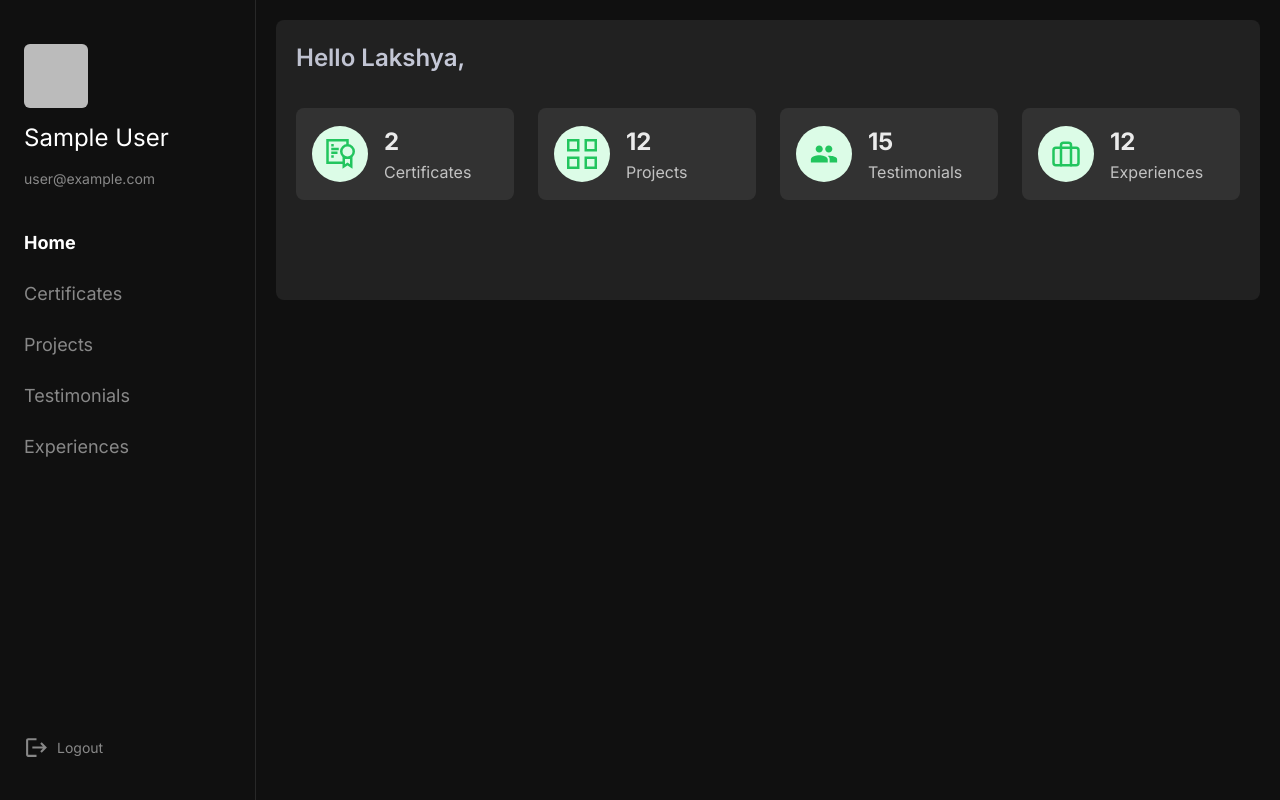
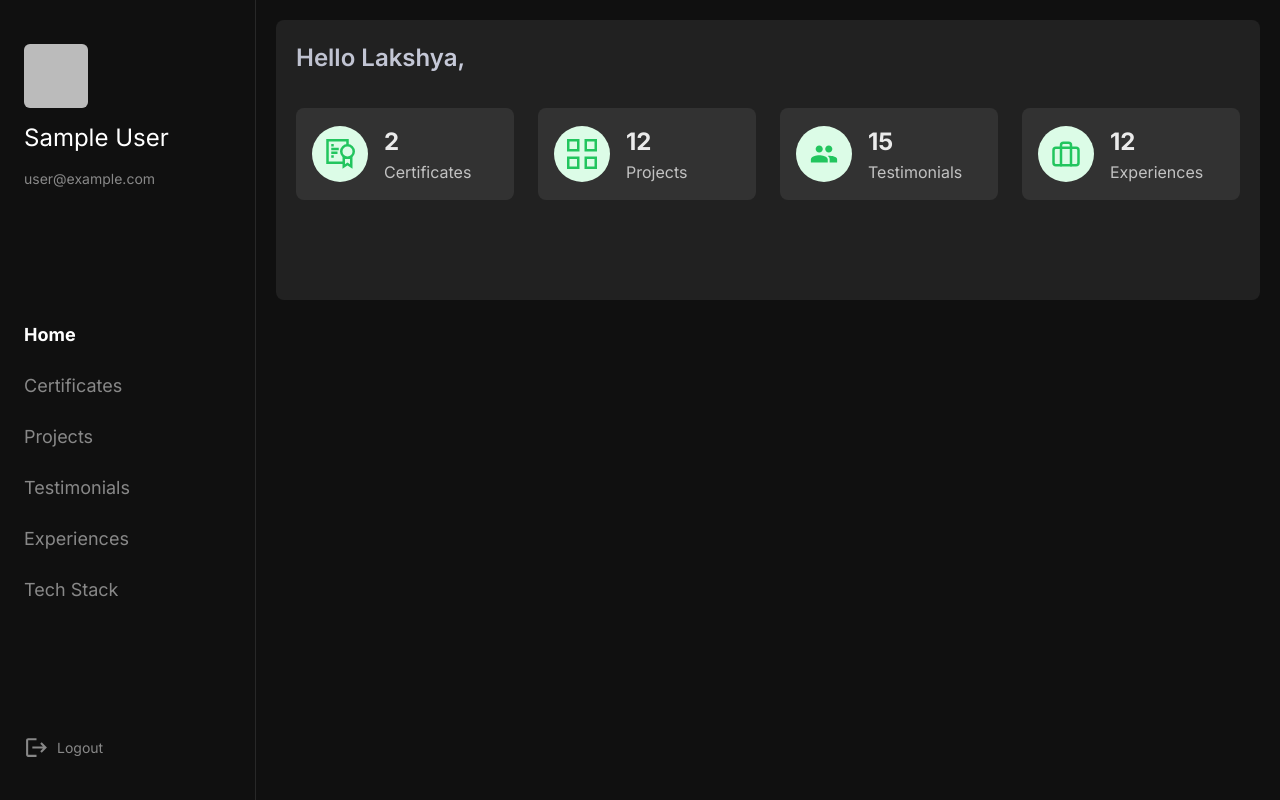
Before and after one commit to LakshyaRoy/NextJs_Portfolio, a Next.js app: page /dashboard/home in a window 1280 px wide. Built offline with nearby package versions, Linux system fonts and the light colour scheme; no server answers; sample sign-in values are in the browser's storage.

Commit message:
added tech stack link

```diff
--- a/components/Dashboard/SideNav.tsx
+++ b/components/Dashboard/SideNav.tsx
@@ -46,6 +46,11 @@ const SideNav: React.FC<SideNavProps> = ({
       title: "Experiences",
       href: "/dashboard/experiences",
     },
+    {
+      id: 6,
+      title: "Tech Stack",
+      href: "/dashboard/techstack",
+    },
   ];
 
   const handleLogout = async () => {
@@ -88,8 +93,8 @@ const SideNav: React.FC<SideNavProps> = ({
         </div>
 
         {/* Navigation Links */}
-        <nav className="flex-grow">
-          <ul className="space-y-2">
+        <nav className="flex-grow h-full">
+          <ul className="h-full flex items-start justify-center gap-2 flex-col">
             {linkArray.map((link) => (
               <li key={link.id}>
                 <Link
```
